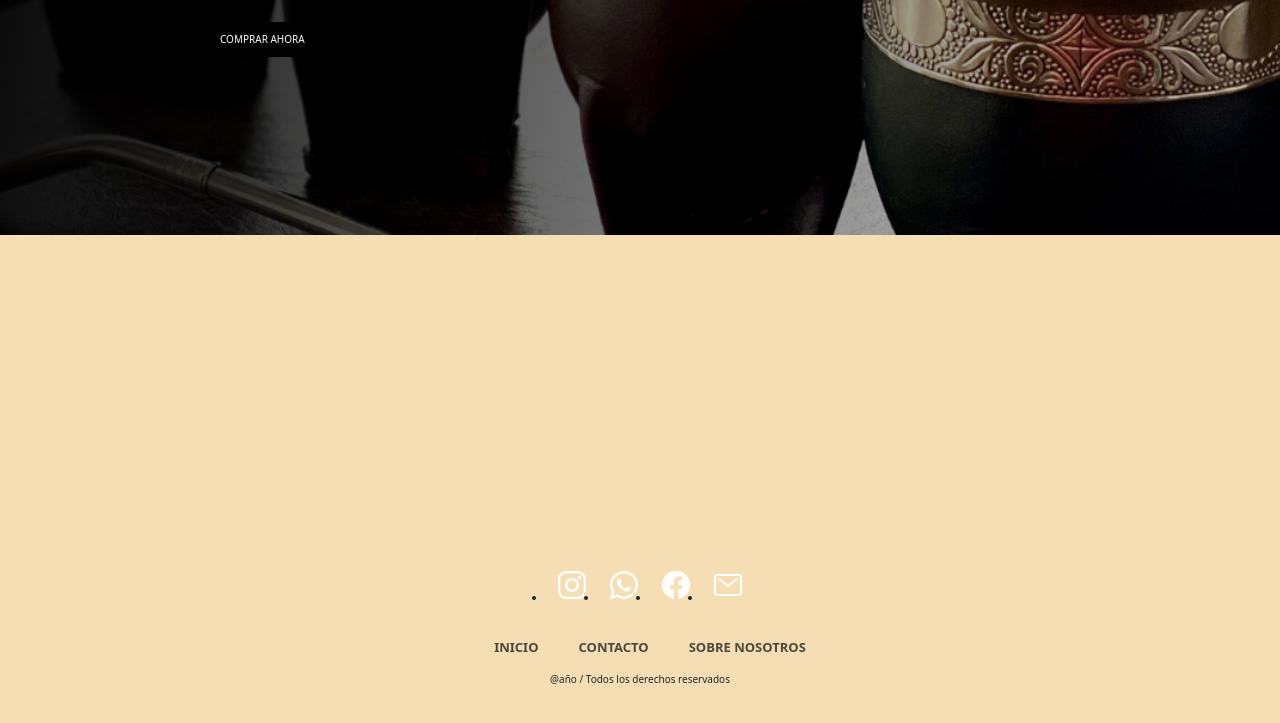
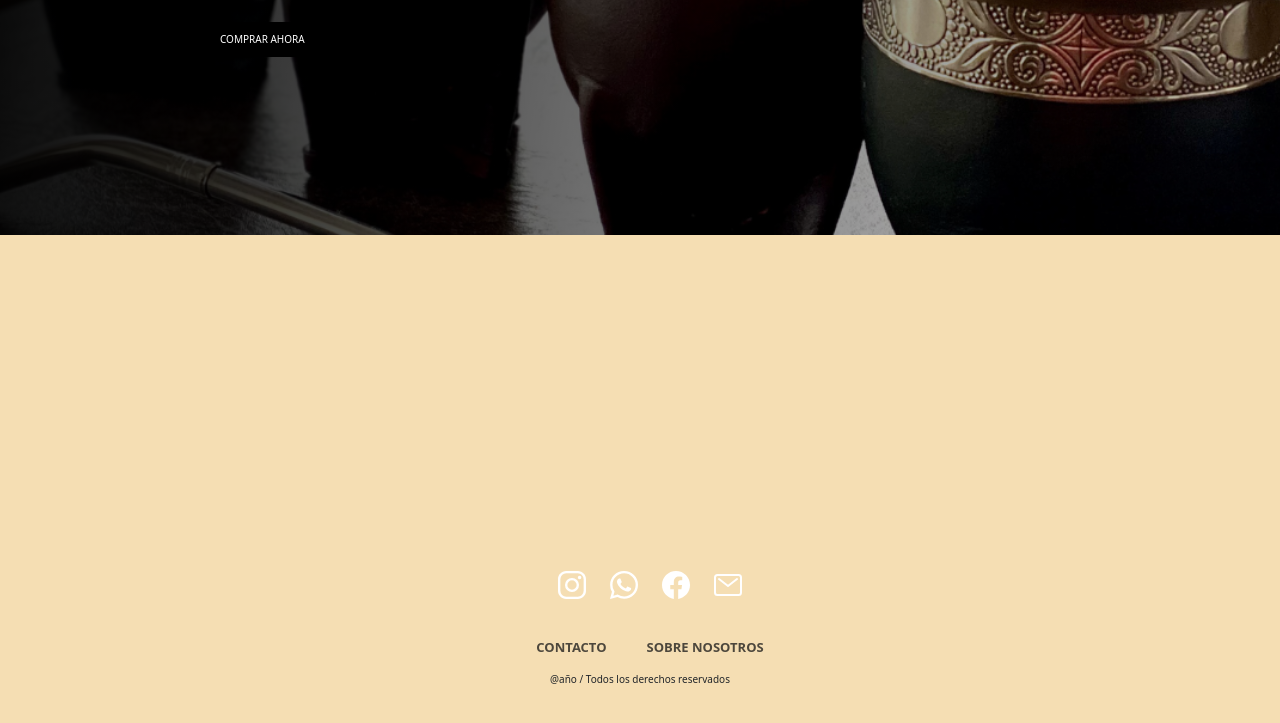
Before and after one commit to Santimerloo/PreEntrega3Merlo, a website: page index.html in a window 1280 px wide. Shown: the part 490-1213 px from the top of the page. Drawn offline with nearby package versions, Linux system fonts and the light colour scheme; files whose address does not match are found by name.

Commit message:
cambios footer mas link

```diff
--- a/index.html
+++ b/index.html
@@ -73,31 +73,20 @@
     <!-- footer -->
 	 <footer class="footer">
 		<ul class="social-icon">
-			<li class="icon-elem">
-				<a href="" class="icon">
+				<a href="https://www.instagram.com/" class="icon">
 					<ion-icon name="logo-instagram"></ion-icon>
 				</a>
-			</li>
-			<li class="icon-elem">
-				<a href="" class="icon">
+				<a href="https://web.whatsapp.com/" class="icon">
 					<ion-icon name="logo-whatsapp"></ion-icon>
 				</a>
-			</li>
-			<li class="icon-elem">
-				<a href="" class="icon">
+				<a href="https://www.facebook.com/?locale=es_LA" class="icon">
 					<ion-icon name="logo-facebook"></ion-icon>
 				</a>
-			</li>
-			<li class="icon-elem">
-				<a href="" class="icon">
+				<a href="https://www.google.com/intl/es-419/gmail/about/" class="icon">
 					<ion-icon name="mail-outline"></ion-icon>
 				</a>
-			</li>
 		</ul>
 		<ul class="menu">
-            <li class="menu-elem">
-				<a href="" class="menu-icon">Inicio</a>
-			</li>
 			<li class="menu-elem">
 				<a href="" class="menu-icon">Contacto</a>
 			</li>
```
